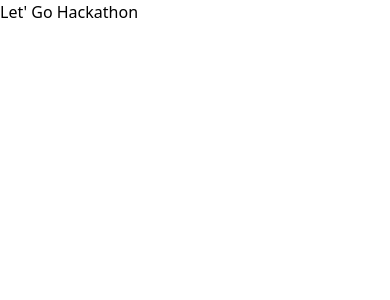
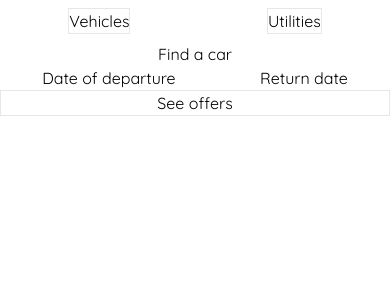
Before and after one commit to FannyDFT/hackathon2, a Next.js app: page / in a window 390 px wide. Shown: the top 300 px of the page. Built offline with nearby package versions, Linux system fonts and the light colour scheme.

Commit message:
design mobile WIP

```diff
--- a/pages/index.tsx
+++ b/pages/index.tsx
@@ -1,7 +1,12 @@
 import { Inter } from "@next/font/google";
+import FindACar from "../src/components/FindACar";
 
 const inter = Inter({ subsets: ["latin"] });
 
 export default function Home() {
-  return <div>Let&apos; Go Hackathon</div>;
+  return (
+    <div>
+      <FindACar />
+    </div>
+  );
 }
--- /dev/null
+++ b/src/components/FindACar.tsx
@@ -0,0 +1,24 @@
+import React from "react";
+
+export default function FindACar() {
+  return (
+    <div className="flex flex-col w-full font-Quicksand">
+      <div className="flex justify-around">
+        <button type="button" className="border m-2">
+          Vehicles
+        </button>
+        <button type="button" className="border m-2">
+          Utilities
+        </button>
+      </div>
+      <div className="flex justify-center">Find a car</div>
+      <div className="flex justify-around">
+        <div>Date of departure</div>
+        <div>Return date</div>
+      </div>
+      <button type="button" className="flex justify-center border">
+        See offers
+      </button>
+    </div>
+  );
+}
--- a/tailwind.config.js
+++ b/tailwind.config.js
@@ -2,7 +2,7 @@
 module.exports = {
   content: [
     "./pages/**/*.{js,ts,jsx,tsx}",
-    "./components/**/*.{js,ts,jsx,tsx}",
+    "./src/components/**/*.{js,ts,jsx,tsx}",
   ],
   theme: {
     fontFamily: {
```
